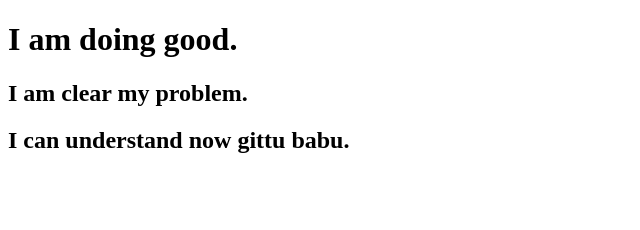
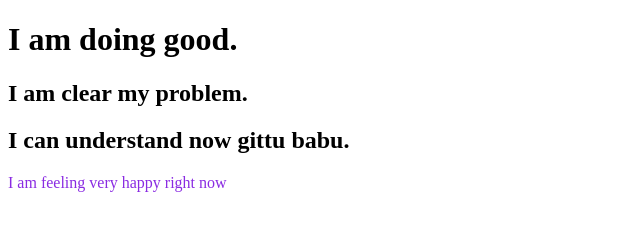
Before and after one commit to mansibayon1993/my-fourth-repo, a plain HTML site: page index.html in a window 1280 px wide. Shown: the whole page, without its empty margins (0-640 px from the left). Drawn offline with Linux system fonts and the light colour scheme.

Commit message:
I am doing color

```diff
--- a/index.html
+++ b/index.html
@@ -5,10 +5,12 @@
     <meta http-equiv="X-UA-Compatible" content="IE=edge">
     <meta name="viewport" content="width=device-width, initial-scale=1.0">
     <title>My fourth repo</title>
+    <link rel="stylesheet" href="style.css">
 </head>
 <body>
     <h1>I am doing good.</h1>
     <h2>I am clear my problem.</h2>
     <h2>I can understand now gittu babu.</h2>
+    <p>I am feeling very happy right now</p>
 </body>
 </html>
--- /dev/null
+++ b/style.css
@@ -0,0 +1,3 @@
+p{
+    color: blueviolet;
+}
```
